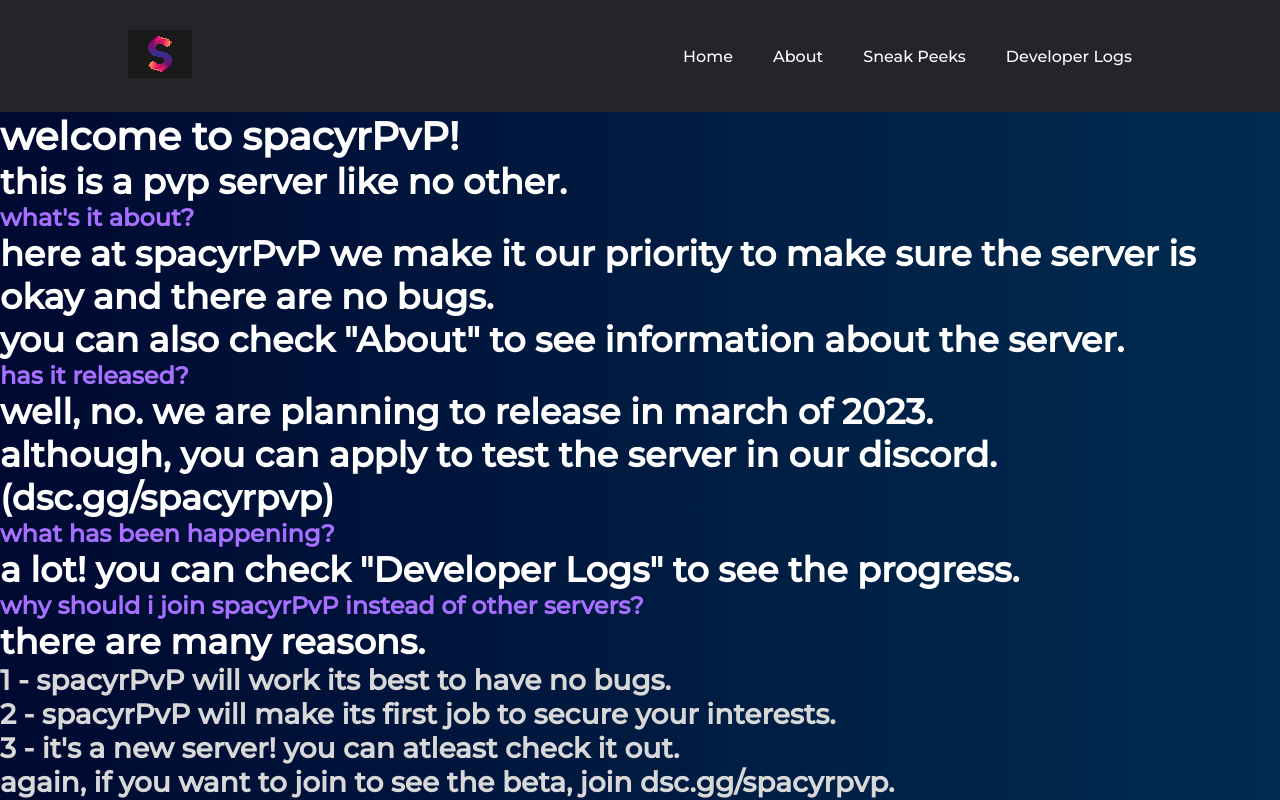
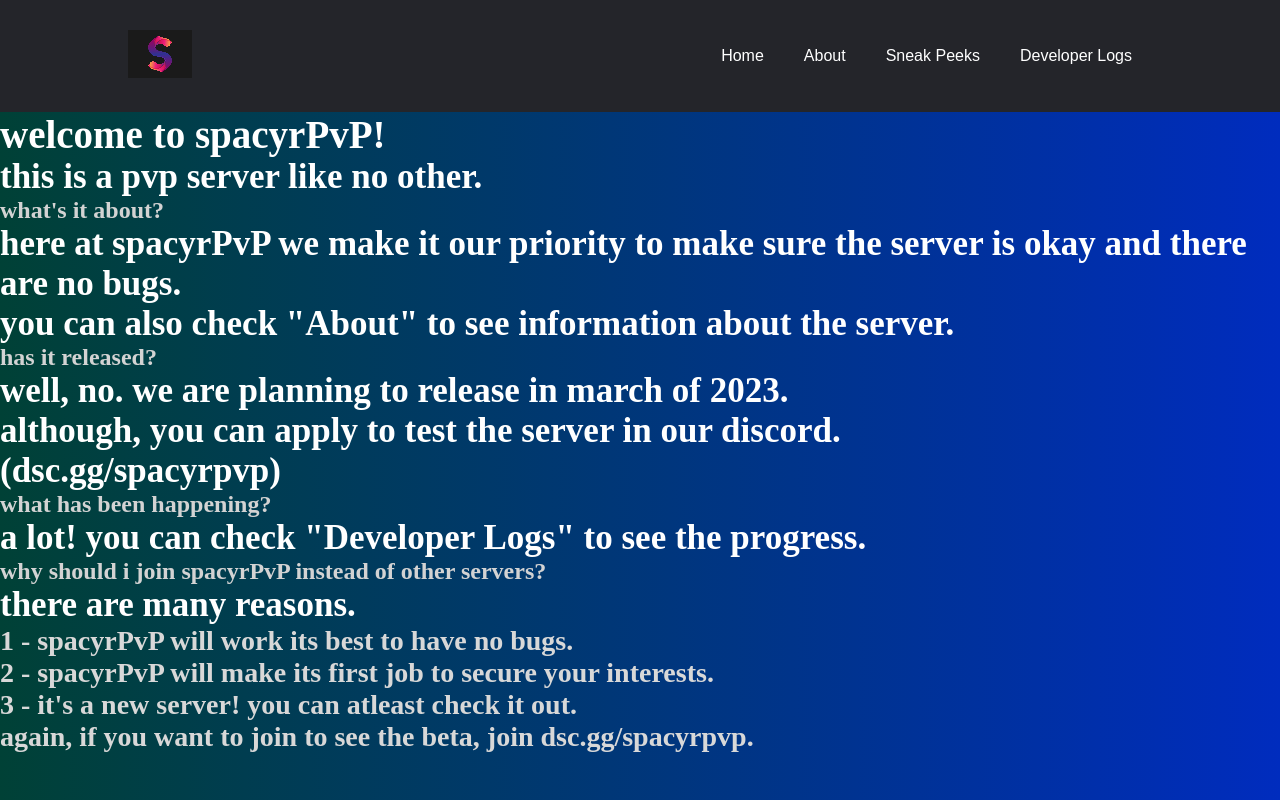
Before and after one commit to spacyr271/spacyr, a plain HTML site: page index.html in a window 1280 px wide. Drawn offline with Linux system fonts and the light colour scheme; a web font is replaced by a local one.

Commit message:
Update styles.css

```diff
--- a/styles.css
+++ b/styles.css
@@ -1,11 +1,11 @@
 @font-face {
-  font-family: "ProductSans";
-  src: url(Users/voidb/Downloads/product-sans/productsansbold.ttf) format("truetype");
+  font-family: "Quicksand";
+  src: url(Users/voidb/Desktop/static/Quicksandttf) format("truetype");
   font-weight: normal;
 }
 @font-face {
-  font-family: "MontserratBold";
-  src: url(Users/voidb/Downloads/Montserrat/mont.ttf) format("truetype");
+  font-family: "Lexend Deca";
+  src: url(Users/voidb/Desktop/static/lexdec.tff) format("truetype");
   font-weight: bold;
 }
 
@@ -17,37 +17,37 @@ body {
   flex-direction: column;
   background: linear-gradient(
     to left,
-    #002c50,
-    #000931
+    #002cbe,
+    #004136
   ); /* W3C, IE 10+/ Edge, Firefox 16+, Chrome 26+, Opera 12+, Safari 7+ */
 }
 h1 {
   font-size: 39px;
-  font-family: "Montserrat";
+  font-family: "Quicksand";
   color:white
 }
 
 h2 {
-  font-family: "Montserrat";
+    font-family: "Quicksand";
   font-size: 35px;
   color:rgb(255, 255, 255)
 }
 h3 {
-  font-family:"Montserrat";
+    font-family:"Quicksand";
   font-size: 28px;
   color:rgb(216, 216, 216)
 }
 
 h4 {
-  font-family: "Montserrat";
+    font-family: "Quicksand";
   font-size: 24px;
   font-weight: bold;
-  color:rgb(166, 111, 255);
+  color:rgb(211, 211, 211);
   margin: 0;
 }
 h1
 p {
-  font-family: "Montserrat";
+    font-family: "Quicksand";
   font-size: 1.2em;
   max-width: 50%;
   text-align: center;
@@ -86,7 +86,7 @@ header {
 .nav__links a,
 .cta,
 .overlay__content a {
-  font-family: "Montserrat", sans-serif;
+    font-family: "Quicksand", sans-serif;
   font-weight: 500;
   color: #ffffff;
   text-decoration: none;
@@ -111,7 +111,7 @@ header {
 
 .cta {
   padding: 9px 25px;
-  background-color: rgba(0, 136, 169, 1);
+  background-color: rgb(0, 68, 169);
   border: none;
   border-radius: 50px;
   cursor: pointer;
@@ -119,7 +119,7 @@ header {
 }
 
 .cta:hover {
-  background-color: rgba(0, 136, 169, 0.8);
+  background-color: rgba(0, 68, 169, 0.8);
 }
 
 /* Mobile Nav */
@@ -161,7 +161,7 @@ header {
 
 .overlay a:hover,
 .overlay a:focus {
-  color: #0088a9;
+  color: #0057a9;
 }
 .overlay .close {
   position: absolute;
```
